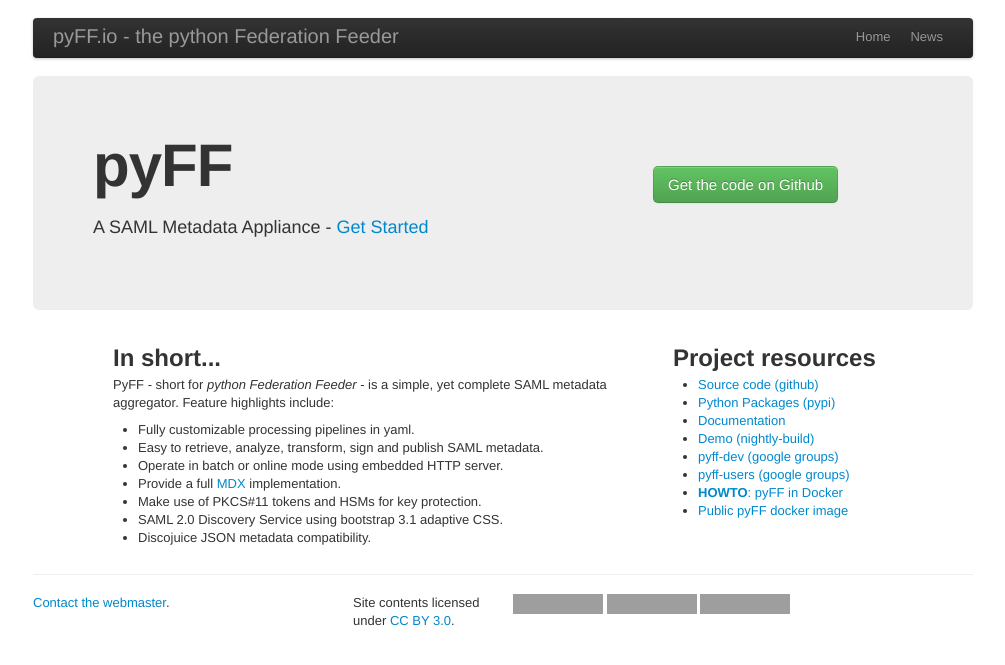
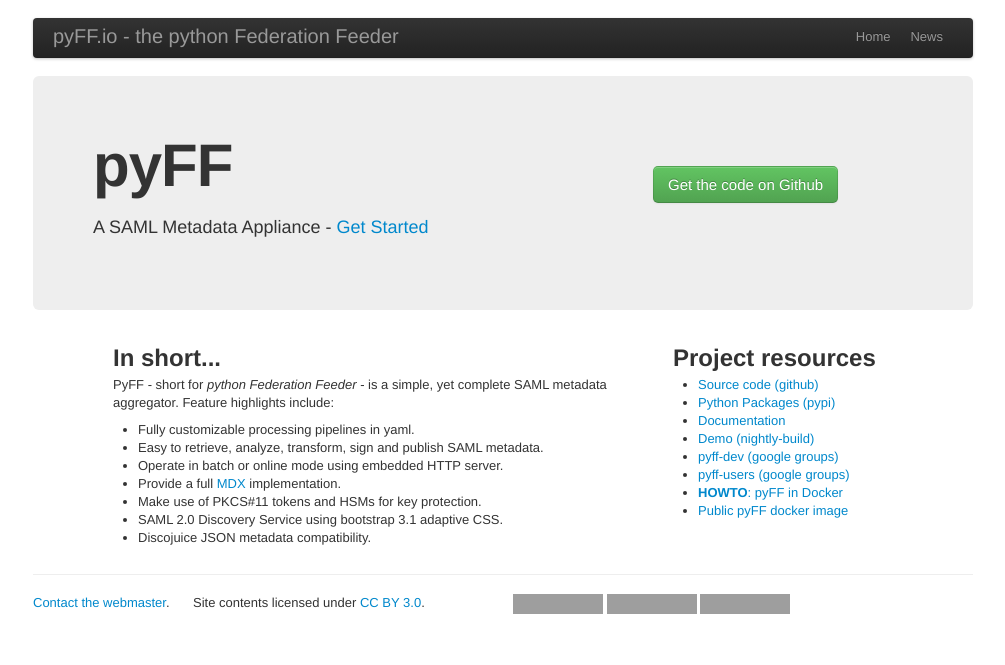
Before and after one commit to IdentityPython/pyFF, a Jekyll site: the page built from index.html, in a window 1280 px wide. Shown: the top 665 px of the page, without its empty margins (137-1142 px from the left). Built offline with Jekyll 4.4.1, drawn with Linux system fonts in a browser that asks for light colours; nearby versions of some CDN libraries; Markdown is read by kramdown in place of the engine named in the settings; grey boxes are pictures that could not be loaded.

```diff
--- a/_layouts/layout.html
+++ b/_layouts/layout.html
@@ -61,10 +61,10 @@
       <div class="container">
          <hr/>
          <div class="row">
-            <div class="span4 pull-left">
+            <div class="span2 pull-left">
                <a href="mailto:leifj+pyff@mnt.se">Contact the webmaster</a>.
             </div>
-            <div class="span2">
+            <div class="span4">
                Site contents licensed under <a href="http://creativecommons.org/licenses/by/3.0/">CC BY 3.0</a>.
             </div>
             <div class="span6 pull-right">
```
